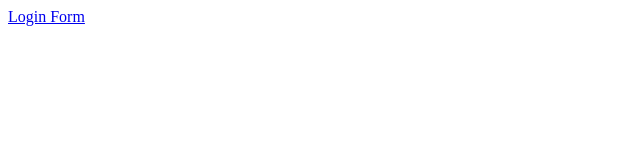
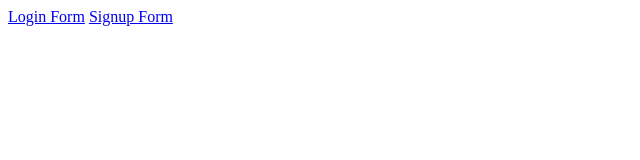
Before and after one commit to 20481A1249/Login, a plain HTML site: page index.html in a window 1280 px wide. Shown: the whole page, without its empty margins (0-640 px from the left). Drawn offline with Linux system fonts and the light colour scheme.

Commit message:
Update index.html

```diff
--- a/index.html
+++ b/index.html
@@ -7,5 +7,7 @@
 </head>
 <body>
     <a href="task5.html">Login Form</a>
+    <a href="task4.html">Signup Form</a>
+
 </body>
 </html>
```
